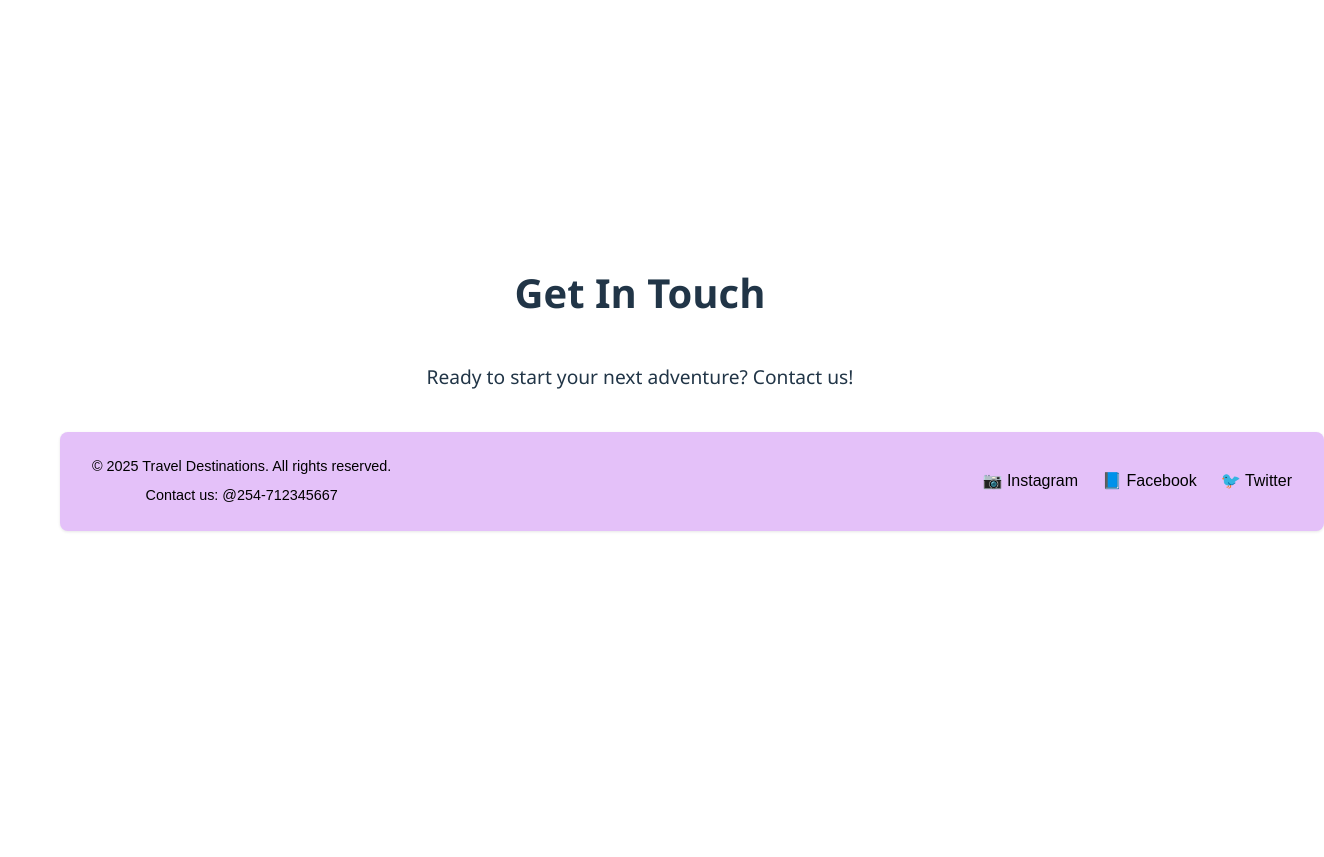
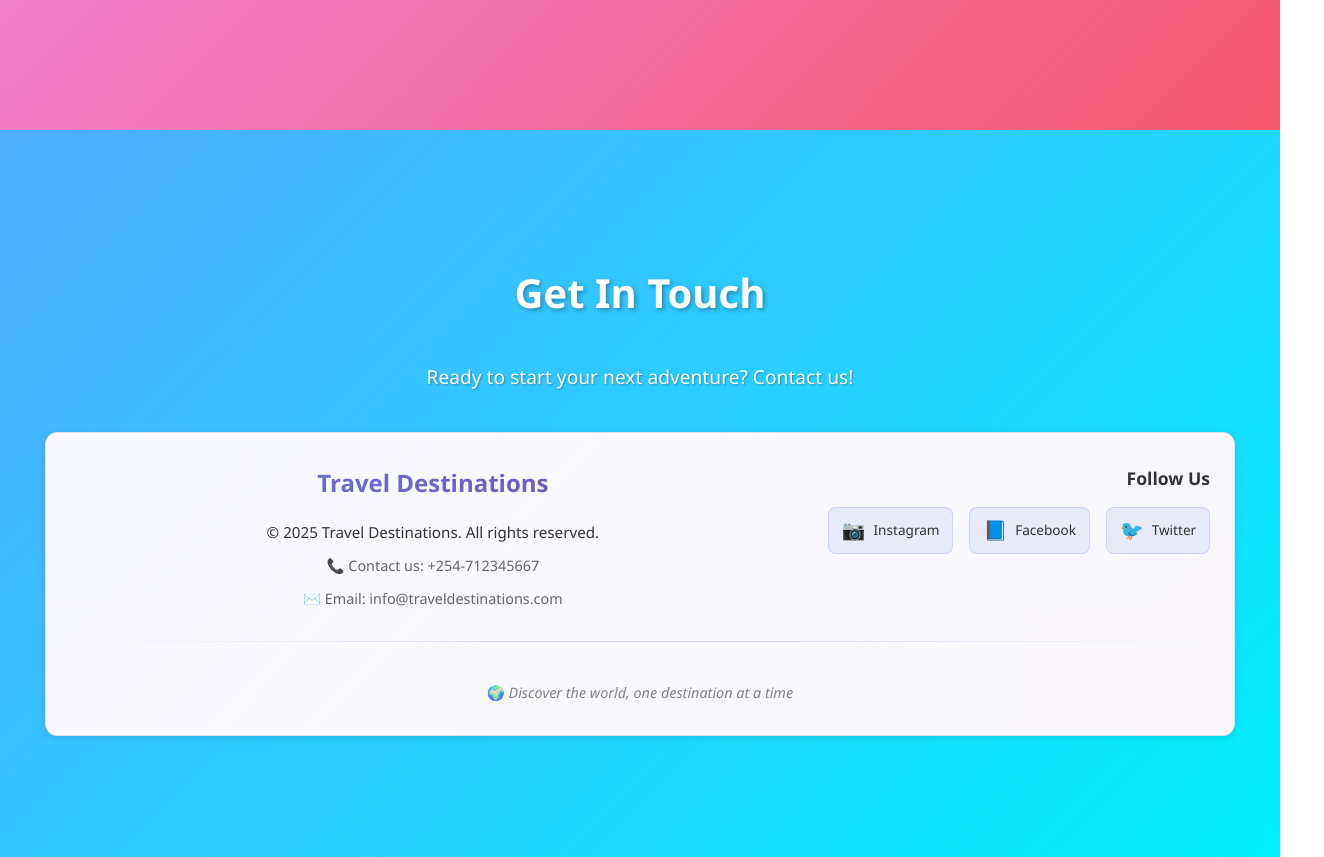
Before and after one commit to Joshuakaranja/final-phase-2-project, a React (Vite) app: page / in a window 1280 px wide. Shown: the part 1940-2797 px from the top of the page, 1324 px wide, since content can reach past the window. Built offline with nearby package versions, Linux system fonts and the light colour scheme; no server answers.

Commit message:
restyling the footer to improve its ui when switching themes

```diff
--- a/src/Footer.jsx
+++ b/src/Footer.jsx
@@ -4,27 +4,68 @@ function Footer() {
   const currentYear = new Date().getFullYear();
 
   return (
-    <footer style={styles.footer}>
+    <footer className="card footer" style={styles.footer}>
       <div style={styles.container}>
+        <div style={styles.contentWrapper}>
           <div style={styles.contactSection}>
-          <p style={styles.copyright}>
+            <h3 style={styles.footerTitle}>Travel Destinations</h3>
+            <p className="text-primary" style={styles.copyright}>
               © {currentYear} Travel Destinations. All rights reserved.
             </p>
-          <p style={styles.contact}>
-            Contact us: @254-712345667
+            <p className="text-secondary" style={styles.contact}>
+              📞 Contact us: +254-712345667
+            </p>
+            <p className="text-secondary" style={styles.contact}>
+              ✉️ Email: info@traveldestinations.com
             </p>
           </div>
 
+          <div style={styles.socialSection}>
+            <h4 style={styles.socialTitle}>Follow Us</h4>
             <div style={styles.socialIcons}>
-          <a href="https://instagram.com" style={styles.icon} aria-label="Instagram">
-            📷 Instagram
+              <a
+                href="https://instagram.com"
+                className="text-primary social-link"
+                style={{...styles.icon, ...styles.instagramIcon}}
+                aria-label="Follow us on Instagram"
+                target="_blank"
+                rel="noopener noreferrer"
+              >
+                <span className="icon-emoji" style={styles.iconEmoji}>📷</span>
+                <span style={styles.iconText}>Instagram</span>
               </a>
-          <a href="https://facebook.com" style={styles.icon} aria-label="Facebook">
-            📘 Facebook
+              <a
+                href="https://facebook.com"
+                className="text-primary social-link"
+                style={{...styles.icon, ...styles.facebookIcon}}
+                aria-label="Follow us on Facebook"
+                target="_blank"
+                rel="noopener noreferrer"
+              >
+                <span className="icon-emoji" style={styles.iconEmoji}>📘</span>
+                <span style={styles.iconText}>Facebook</span>
               </a>
-          <a href="https://twitter.com" style={styles.icon} aria-label="Twitter">
-            🐦 Twitter
+              <a
+                href="https://twitter.com"
+                className="text-primary social-link"
+                style={{...styles.icon, ...styles.twitterIcon}}
+                aria-label="Follow us on Twitter"
+                target="_blank"
+                rel="noopener noreferrer"
+              >
+                <span className="icon-emoji" style={styles.iconEmoji}>🐦</span>
+                <span style={styles.iconText}>Twitter</span>
               </a>
+            </div>
+          </div>
+        </div>
+
+        <div style={styles.divider}></div>
+
+        <div style={styles.bottomSection}>
+          <p className="text-secondary" style={styles.tagline}>
+            🌍 Discover the world, one destination at a time
+          </p>
         </div>
       </div>
     </footer>
@@ -33,50 +74,152 @@ function Footer() {
 
 const styles = {
   footer: {
-    backgroundColor: "#E4C1F9",
-    color: "black",
-    padding: "1.5rem",
-    borderRadius: "8px",
-    margin: "20px",
-    width: "95vw",
-    boxShadow: "0 1px 3px rgba(0,0,0,0.1)",
-    fontFamily: "Arial, sans-serif"
+    padding: "2rem 1.5rem",
+    borderRadius: "12px",
+    margin: "20px auto",
+    maxWidth: "1200px",
+    width: "95%",
+    fontFamily: "'Segoe UI', Tahoma, Geneva, Verdana, sans-serif",
+    position: "relative",
+    overflow: "hidden"
   },
   container: {
     display: "flex",
+    flexDirection: "column",
+    gap: "1.5rem",
+    position: "relative",
+    zIndex: 2
+  },
+  contentWrapper: {
+    display: "flex",
     justifyContent: "space-between",
-    alignItems: "center",
+    alignItems: "flex-start",
     flexWrap: "wrap",
-    gap: "1rem",
-    maxWidth: "1200px",
-    margin: "0 auto"
+    gap: "2rem"
   },
   contactSection: {
     display: "flex",
     flexDirection: "column",
-    gap: "0.5rem"
+    gap: "0.8rem",
+    flex: "1",
+    minWidth: "250px"
+  },
+  footerTitle: {
+    fontSize: "1.5rem",
+    margin: "0 0 0.5rem 0",
+    fontWeight: "700",
+    background: "linear-gradient(135deg, #667eea 0%, #764ba2 100%)",
+    WebkitBackgroundClip: "text",
+    WebkitTextFillColor: "transparent",
+    backgroundClip: "text"
   },
   copyright: {
-    fontSize: "0.9rem",
+    fontSize: "0.95rem",
     margin: 0,
-    fontWeight: "500"
+    fontWeight: "500",
+    lineHeight: "1.4"
   },
   contact: {
     fontSize: "0.9rem",
     margin: 0,
-    fontWeight: "500"
+    fontWeight: "400",
+    lineHeight: "1.4"
+  },
+  socialSection: {
+    display: "flex",
+    flexDirection: "column",
+    gap: "1rem",
+    alignItems: "flex-end",
+    minWidth: "200px"
+  },
+  socialTitle: {
+    fontSize: "1.1rem",
+    margin: 0,
+    fontWeight: "600",
+    color: "inherit"
   },
   socialIcons: {
     display: "flex",
-    gap: "1.5rem",
+    gap: "1rem",
+    alignItems: "center",
+    flexWrap: "wrap"
+  },
+  icon: {
+    display: "flex",
+    alignItems: "center",
+    gap: "0.5rem",
+    textDecoration: "none",
+    transition: "all 0.3s ease",
+    fontSize: "0.9rem",
+    padding: "0.5rem 0.8rem",
+    borderRadius: "8px",
+    background: "rgba(102, 126, 234, 0.1)",
+    border: "1px solid rgba(102, 126, 234, 0.2)",
+    backdropFilter: "blur(10px)",
+    position: "relative",
+    overflow: "hidden"
+  },
+  iconEmoji: {
+    fontSize: "1.2rem",
+    transition: "transform 0.3s ease"
+  },
+  iconText: {
+    fontWeight: "500",
+    fontSize: "0.85rem"
+  },
+  instagramIcon: {
+    ':hover': {
+      background: "rgba(225, 48, 108, 0.15)",
+      borderColor: "rgba(225, 48, 108, 0.3)",
+      transform: "translateY(-2px)"
+    }
+  },
+  facebookIcon: {
+    ':hover': {
+      background: "rgba(24, 119, 242, 0.15)",
+      borderColor: "rgba(24, 119, 242, 0.3)",
+      transform: "translateY(-2px)"
+    }
+  },
+  twitterIcon: {
+    ':hover': {
+      background: "rgba(29, 161, 242, 0.15)",
+      borderColor: "rgba(29, 161, 242, 0.3)",
+      transform: "translateY(-2px)"
+    }
+  },
+  divider: {
+    height: "1px",
+    background: "linear-gradient(90deg, transparent 0%, rgba(102, 126, 234, 0.3) 50%, transparent 100%)",
+    margin: "0.5rem 0"
+  },
+  bottomSection: {
+    textAlign: "center",
+    paddingTop: "0.5rem"
+  },
+  tagline: {
+    fontSize: "0.9rem",
+    margin: 0,
+    fontStyle: "italic",
+    opacity: 0.8
+  },
+  // Media queries using CSS-in-JS approach
+  '@media (max-width: 768px)': {
+    contentWrapper: {
+      flexDirection: "column",
+      alignItems: "center",
+      textAlign: "center",
+      gap: "1.5rem"
+    },
+    socialSection: {
       alignItems: "center"
     },
-  icon: {
-    color: "black",
-    transition: "transform 0.3s ease",
-    ":hover": {
-      transform: "scale(1.1)",
-      color: "#6a3093"
+    socialIcons: {
+      justifyContent: "center"
+    },
+    footer: {
+      margin: "20px 10px",
+      padding: "1.5rem 1rem"
     }
   }
 };
--- a/src/Navbar.jsx
+++ b/src/Navbar.jsx
@@ -28,7 +28,7 @@ function Navbar() {
   };
 
   return (
-    <nav style={styles.navbar}>
+    <nav className="navbar" style={styles.navbar}>
       <div style={styles.container}>
         <div style={styles.logo}>
           <a href="#home" onClick={(e) => { e.preventDefault(); scrollToSection('home'); }} style={styles.logoLink}>
@@ -64,9 +64,8 @@ function Navbar() {
 
 const styles = {
   navbar: {
-    backgroundColor: 'var(--nav-bg)',
     padding: '1rem',
-    boxShadow: '0 2px 4px var(--shadow-light)',
+    boxShadow: '0 2px 4px rgba(0,0,0,0.1)',
     width: '94vw',
     position: 'fixed',
     top: '8px',
@@ -87,7 +86,7 @@ const styles = {
     fontWeight: 'bold',
   },
   logoLink: {
-    color: 'var(--nav-text)',
+    color: '#40434E',
     textDecoration: 'none',
     transition: 'all 0.3s ease',
   },
@@ -108,7 +107,7 @@ const styles = {
   },
   navLink: {
     textDecoration: 'none',
-    color: 'var(--nav-link)',
+    color: '#ecf0f1',
     padding: '0.6rem 1.2rem',
     borderRadius: '5px',
     transition: 'all 0.3s ease',
--- a/src/components/ThemeToggle.jsx
+++ b/src/components/ThemeToggle.jsx
@@ -20,8 +20,8 @@ const ThemeToggle = () => {
 
 const styles = {
   toggleButton: {
-    background: 'var(--toggle-bg)',
-    border: '2px solid var(--toggle-border)',
+    background: 'white',
+    border: '2px solid #e0e0e0',
     borderRadius: '50%',
     width: '50px',
     height: '50px',
@@ -30,14 +30,11 @@ const styles = {
     alignItems: 'center',
     justifyContent: 'center',
     transition: 'all 0.3s ease',
-    boxShadow: '0 4px 12px var(--toggle-shadow)',
-    position: 'relative',
-    overflow: 'hidden',
+    boxShadow: '0 4px 12px rgba(0,0,0,0.1)',
   },
   icon: {
     fontSize: '1.5rem',
     transition: 'transform 0.3s ease',
-    zIndex: 1,
   }
 };
 
--- a/src/index.css
+++ b/src/index.css
@@ -7,6 +7,44 @@
   text-rendering: optimizeLegibility;
   -webkit-font-smoothing: antialiased;
   -moz-osx-font-smoothing: grayscale;
+
+  /* Light theme variables */
+  --bg-primary: #ffffff;
+  --bg-secondary: #f8f9fa;
+  --bg-gradient-start: #667eea;
+  --bg-gradient-end: #764ba2;
+  --text-primary: #333333;
+  --text-secondary: #666666;
+  --text-on-gradient: #ffffff;
+  --border-color: #e0e0e0;
+  --shadow-light: rgba(0, 0, 0, 0.1);
+  --shadow-medium: rgba(0, 0, 0, 0.15);
+  --shadow-heavy: rgba(0, 0, 0, 0.3);
+  --section-about-start: #f093fb;
+  --section-about-end: #f5576c;
+  --section-contact-start: #4facfe;
+  --section-contact-end: #00f2fe;
+  --toggle-shadow: rgba(102, 126, 234, 0.3);
+}
+
+/* Dark theme variables */
+body.dark-theme {
+  --bg-primary: #1a1a1a;
+  --bg-secondary: #2d3748;
+  --bg-gradient-start: #434343;
+  --bg-gradient-end: #000000;
+  --text-primary: #ffffff;
+  --text-secondary: #a0a0a0;
+  --text-on-gradient: #ffffff;
+  --border-color: #4a5568;
+  --shadow-light: rgba(0, 0, 0, 0.3);
+  --shadow-medium: rgba(0, 0, 0, 0.5);
+  --shadow-heavy: rgba(0, 0, 0, 0.7);
+  --section-about-start: #2d1b69;
+  --section-about-end: #11998e;
+  --section-contact-start: #0f3460;
+  --section-contact-end: #0575e6;
+  --toggle-shadow: rgba(255, 255, 255, 0.2);
 }
 
 a {
--- a/src/theme.css
+++ b/src/theme.css
@@ -86,6 +86,84 @@ body {
   box-shadow: 0 6px 20px var(--toggle-shadow);
 }
 
+/* Footer Styling */
+.footer {
+  position: relative;
+}
+
+.footer::before {
+  content: '';
+  position: absolute;
+  top: 0;
+  left: 0;
+  right: 0;
+  bottom: 0;
+  background: linear-gradient(135deg, rgba(102, 126, 234, 0.05) 0%, rgba(118, 75, 162, 0.05) 100%);
+  border-radius: inherit;
+  z-index: 1;
+}
+
+.social-link:hover {
+  transform: translateY(-2px) scale(1.05);
+  box-shadow: 0 4px 12px rgba(102, 126, 234, 0.2);
+}
+
+.social-link:hover .icon-emoji {
+  transform: scale(1.2);
+}
+
+/* Specific social media hover effects */
+.social-link[href*="instagram"]:hover {
+  background: rgba(225, 48, 108, 0.15) !important;
+  border-color: rgba(225, 48, 108, 0.3) !important;
+}
+
+.social-link[href*="facebook"]:hover {
+  background: rgba(24, 119, 242, 0.15) !important;
+  border-color: rgba(24, 119, 242, 0.3) !important;
+}
+
+.social-link[href*="twitter"]:hover {
+  background: rgba(29, 161, 242, 0.15) !important;
+  border-color: rgba(29, 161, 242, 0.3) !important;
+}
+
+/* Responsive design for footer */
+@media (max-width: 768px) {
+  .footer {
+    margin: 20px 10px !important;
+    padding: 1.5rem 1rem !important;
+  }
+
+  .footer .content-wrapper {
+    flex-direction: column !important;
+    align-items: center !important;
+    text-align: center !important;
+    gap: 1.5rem !important;
+  }
+
+  .footer .social-section {
+    align-items: center !important;
+  }
+
+  .footer .social-icons {
+    justify-content: center !important;
+  }
+}
+
+@media (max-width: 480px) {
+  .footer .social-icons {
+    flex-direction: column !important;
+    gap: 0.8rem !important;
+  }
+
+  .footer .social-link {
+    width: 100% !important;
+    max-width: 200px !important;
+    justify-content: center !important;
+  }
+}
+
 /* Scrollbar theming */
 ::-webkit-scrollbar {
   width: 8px;
```
Lines whose indentation alone changed are shown as unchanged.
